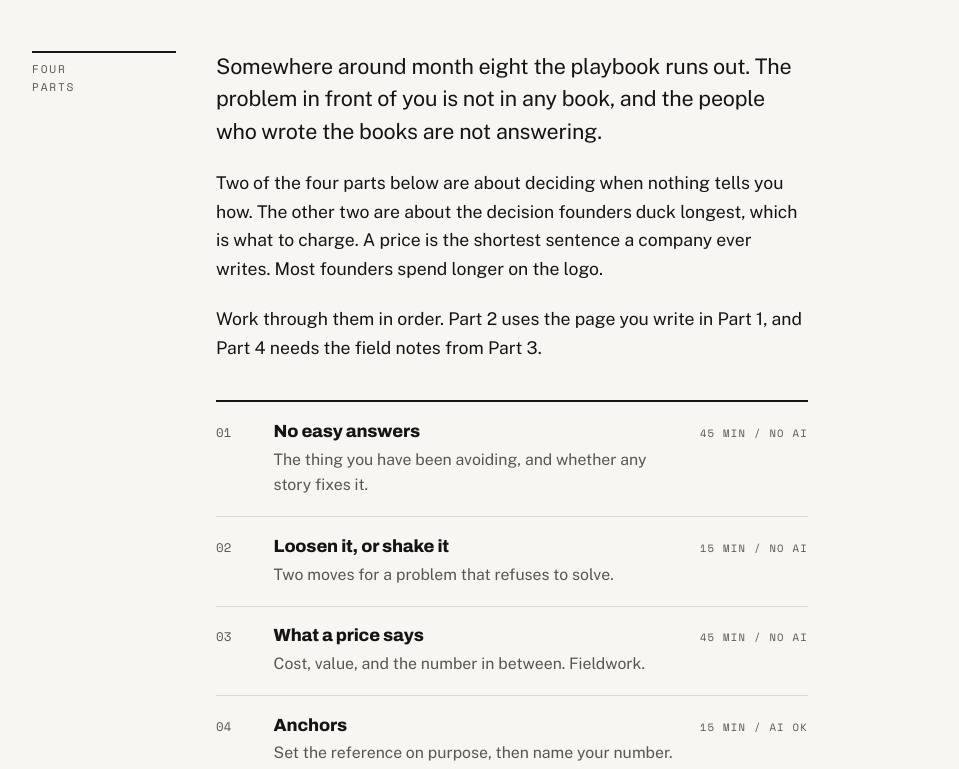
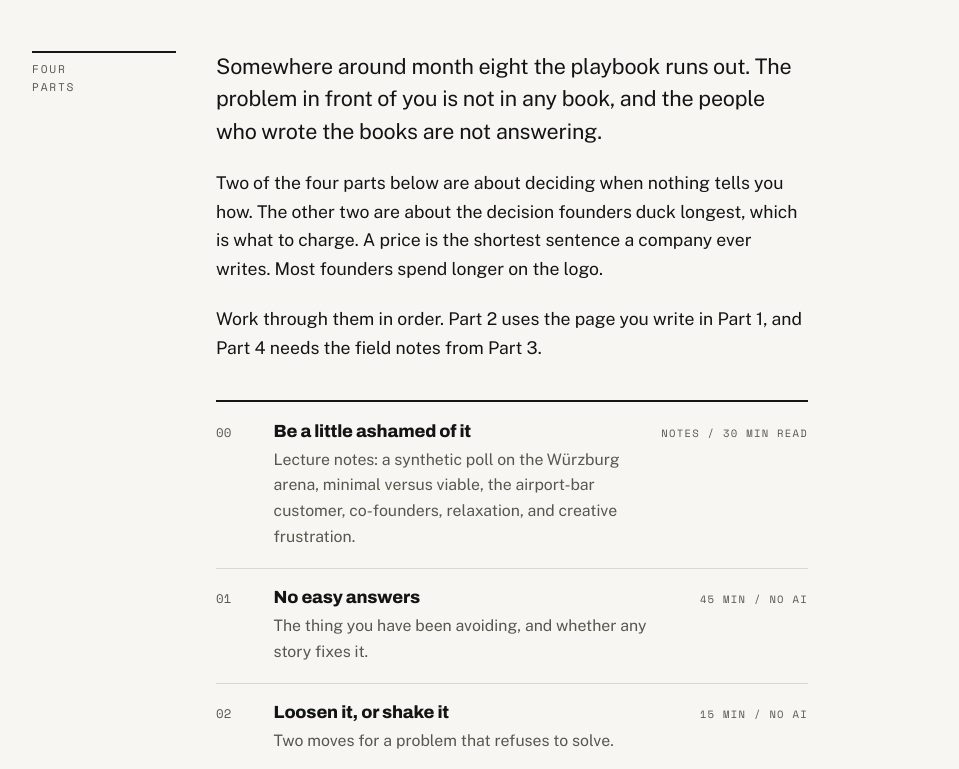
Before and after one commit to i-yam/adventure, a plain HTML site: page class-06/index.html in a window 1280 px wide. Shown: the part 455-1224 px from the top of the page, without its empty margins (160-1119 px from the left). Drawn offline with nearby package versions, Linux system fonts and the light colour scheme.

Commit message:
Update index.html

```diff
--- a/class-06/index.html
+++ b/class-06/index.html
@@ -428,6 +428,14 @@ a:focus-visible,summary:focus-visible{
         <p>Work through them in order. Part 2 uses the page you write in Part 1, and Part 4 needs the field notes from Part 3.</p>
 
         <div class="contents">
+          <a class="modrow" href="lecture.html">
+            <span class="modnum">00</span>
+            <span>
+              <span class="modtitle">Be a little ashamed of it</span>
+              <span class="modblurb">Lecture notes: a synthetic poll on the Würzburg arena, minimal versus viable, the airport-bar customer, co-founders, relaxation, and creative frustration.</span>
+            </span>
+            <span class="modmeta">notes / 30 min read</span>
+          </a>
           <a class="modrow" href="module-01.html">
             <span class="modnum">01</span>
             <span>
```
